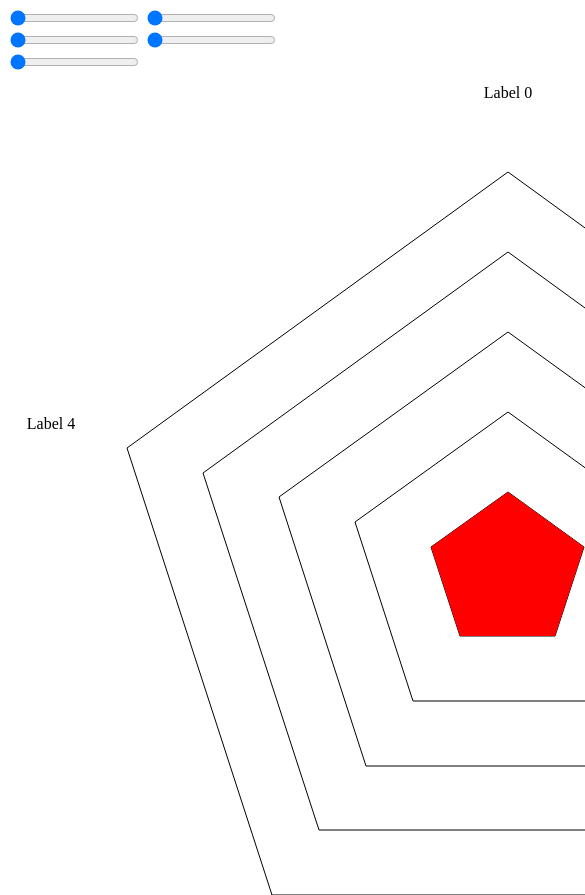
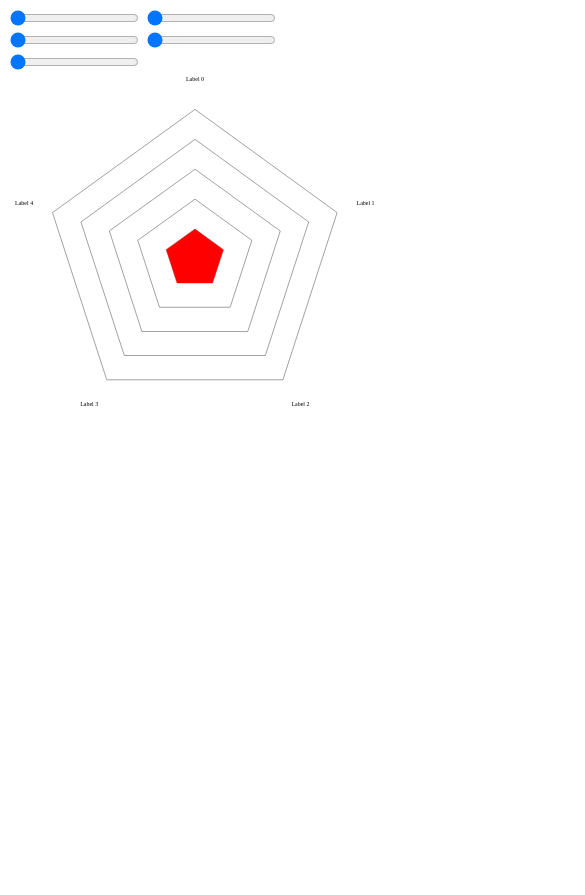
Before and after one commit to flowingis/make-up-your-mind, a website built with webpack: page index.html in a window 390 px wide. Shown: the top 895 px of the page, 585 px wide, since content can reach past the window. After the commit the page ends 844 px from the top, so only its background shows below. Built offline with nearby package versions, Linux system fonts and the light colour scheme.

Commit message:
making chart responsive

```diff
--- a/index.html
+++ b/index.html
@@ -2,6 +2,15 @@
     <head>
         <meta charset="utf-8">
         <style>
+            app-chart svg {
+                display: inline-block;
+                position: relative;
+                width: 100%;
+                padding-bottom: 100%;
+                vertical-align: middle;
+                overflow: hidden;
+            }
+
             path[role="chart-base"] {
                 fill: transparent;
                 stroke: #000000;
--- a/src/components/Chart/Chart.js
+++ b/src/components/Chart/Chart.js
@@ -7,7 +7,7 @@ import { newIndexedArray } from 'src/utils/array'
 const LEVELS = 5
 
 const TEMPLATE = `
-  <svg width="1000" height="1000" viewBox="0 0 1000 1000">
+  <svg viewBox="0 0 1000 1000">
     <g transform="translate(500,500)">
     </g>
   </svg>
```
